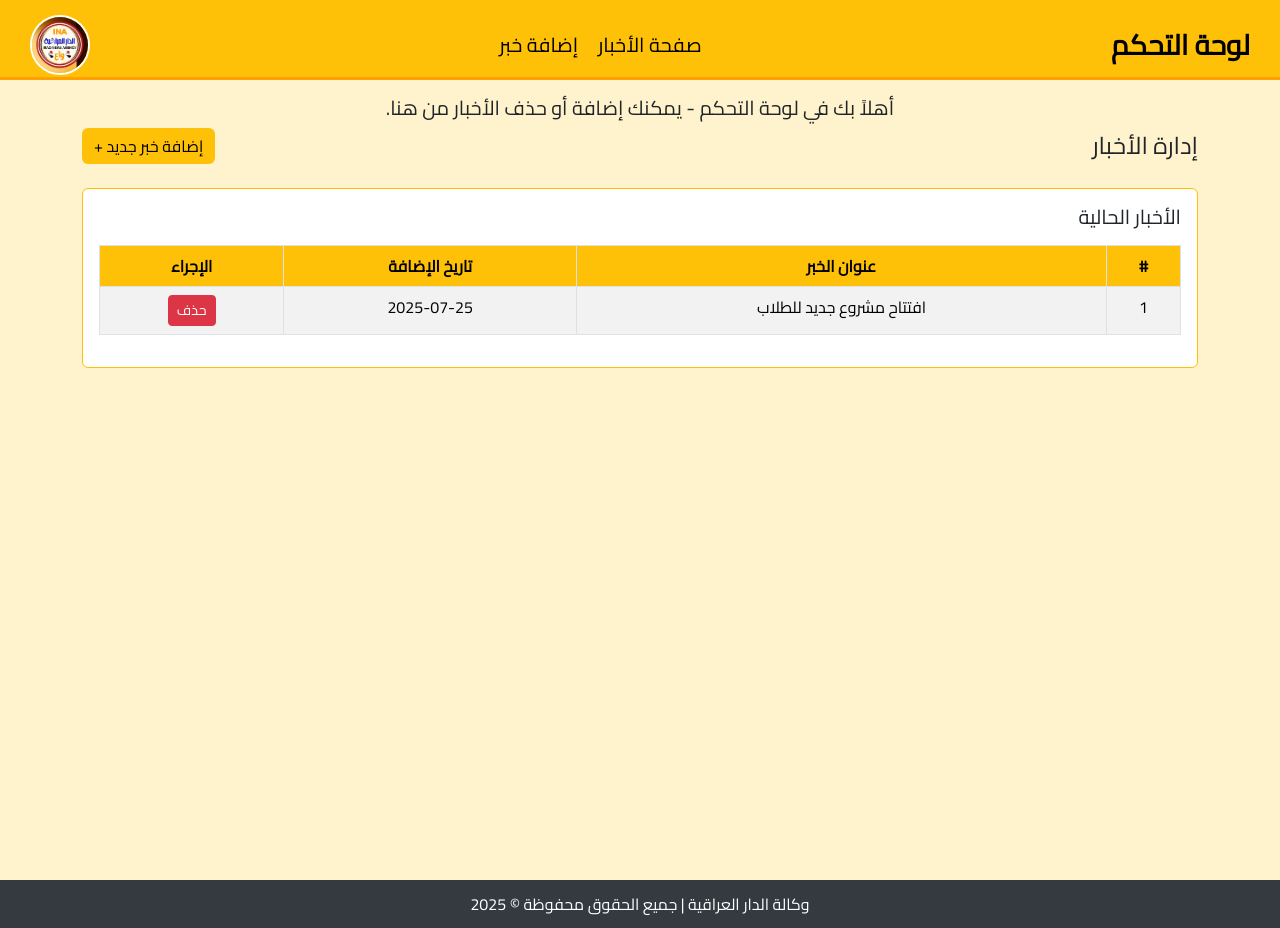
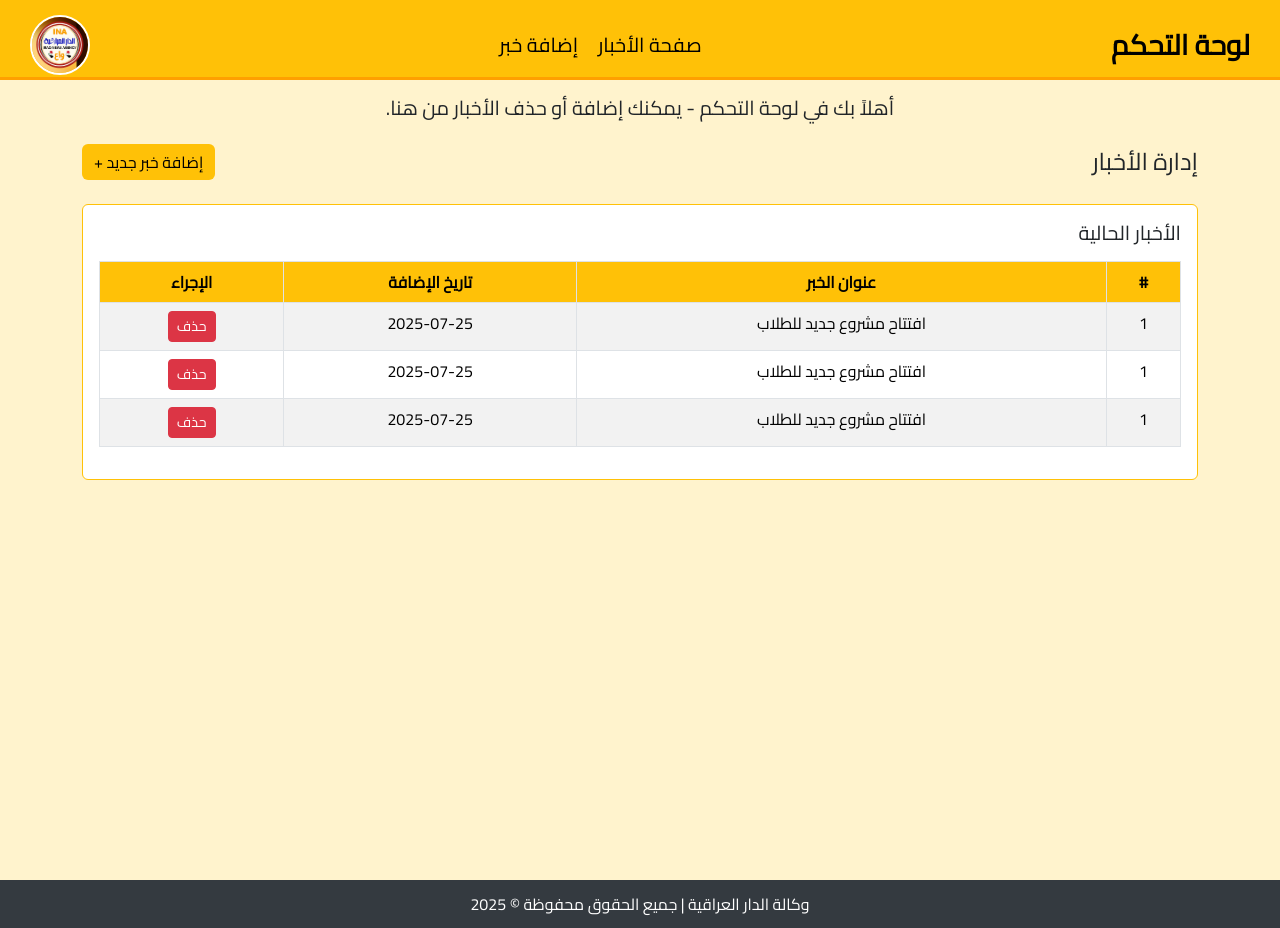
Before and after one commit to MahmoudMo99/aldar-news, an Angular app: page /dashboard in a window 1280 px wide. Built offline with nearby package versions, Linux system fonts and the light colour scheme.

Commit message:
some works

```diff
--- a/src/app/pages/dashboard/dashboard.html
+++ b/src/app/pages/dashboard/dashboard.html
@@ -1,5 +1,5 @@
 <div class="div-container">
-    <h5 class="text-center pt-3">أهلاً بك في لوحة التحكم - يمكنك إضافة أو حذف الأخبار من هنا.</h5>
+    <h5 class="text-center p-3">أهلاً بك في لوحة التحكم - يمكنك إضافة أو حذف الأخبار من هنا.</h5>
     <div class="container pb-5">
         <div class="d-flex justify-content-between align-items-center mb-4">
             <h4 class="mb-0">إدارة الأخبار</h4>
@@ -23,6 +23,18 @@
                         <td>2025-07-25</td>
                         <td><button class="btn btn-danger btn-sm">حذف</button></td>
                     </tr>
+                    <tr>
+                        <td>1</td>
+                        <td>افتتاح مشروع جديد للطلاب</td>
+                        <td>2025-07-25</td>
+                        <td><button class="btn btn-danger btn-sm">حذف</button></td>
+                    </tr>
+                    <tr>
+                        <td>1</td>
+                        <td>افتتاح مشروع جديد للطلاب</td>
+                        <td>2025-07-25</td>
+                        <td><button class="btn btn-danger btn-sm">حذف</button></td>
+                    </tr>
                 </tbody>
             </table>
         </div>
```
